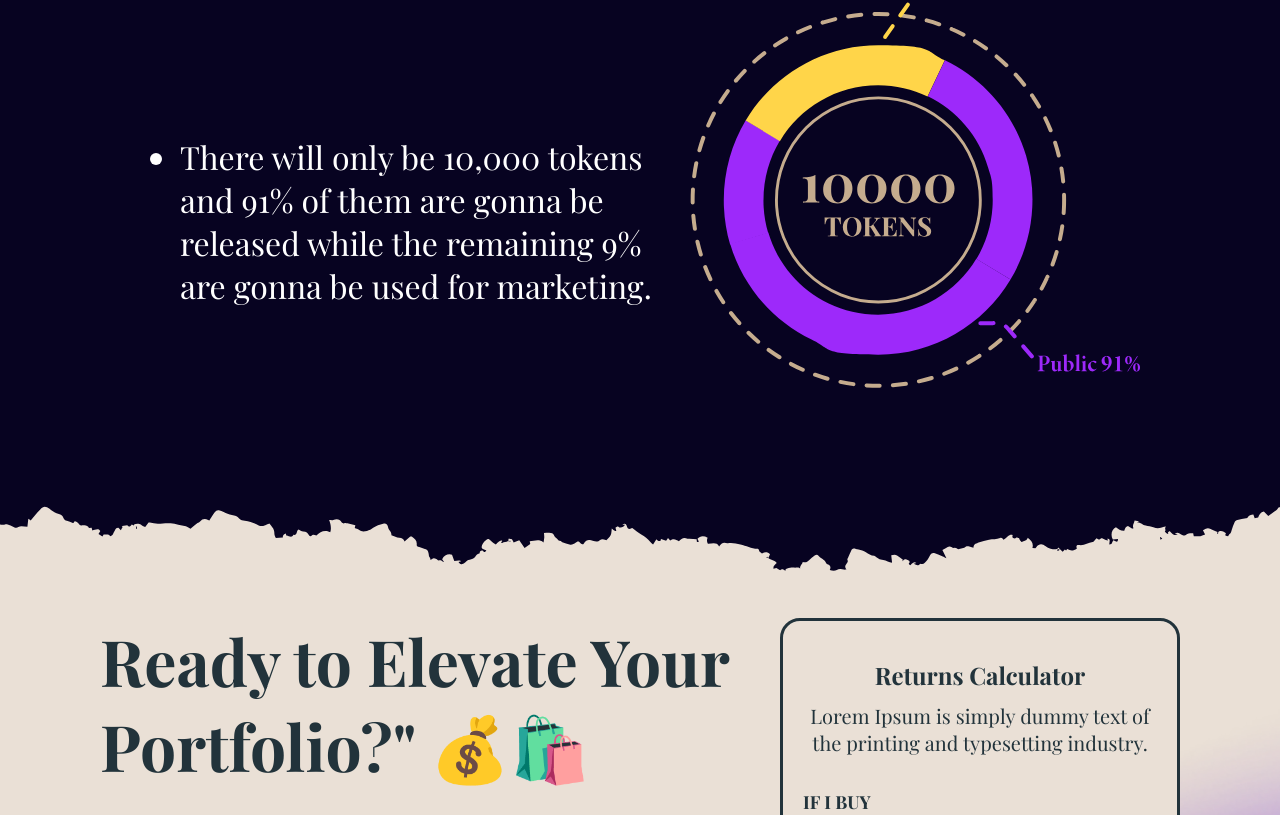
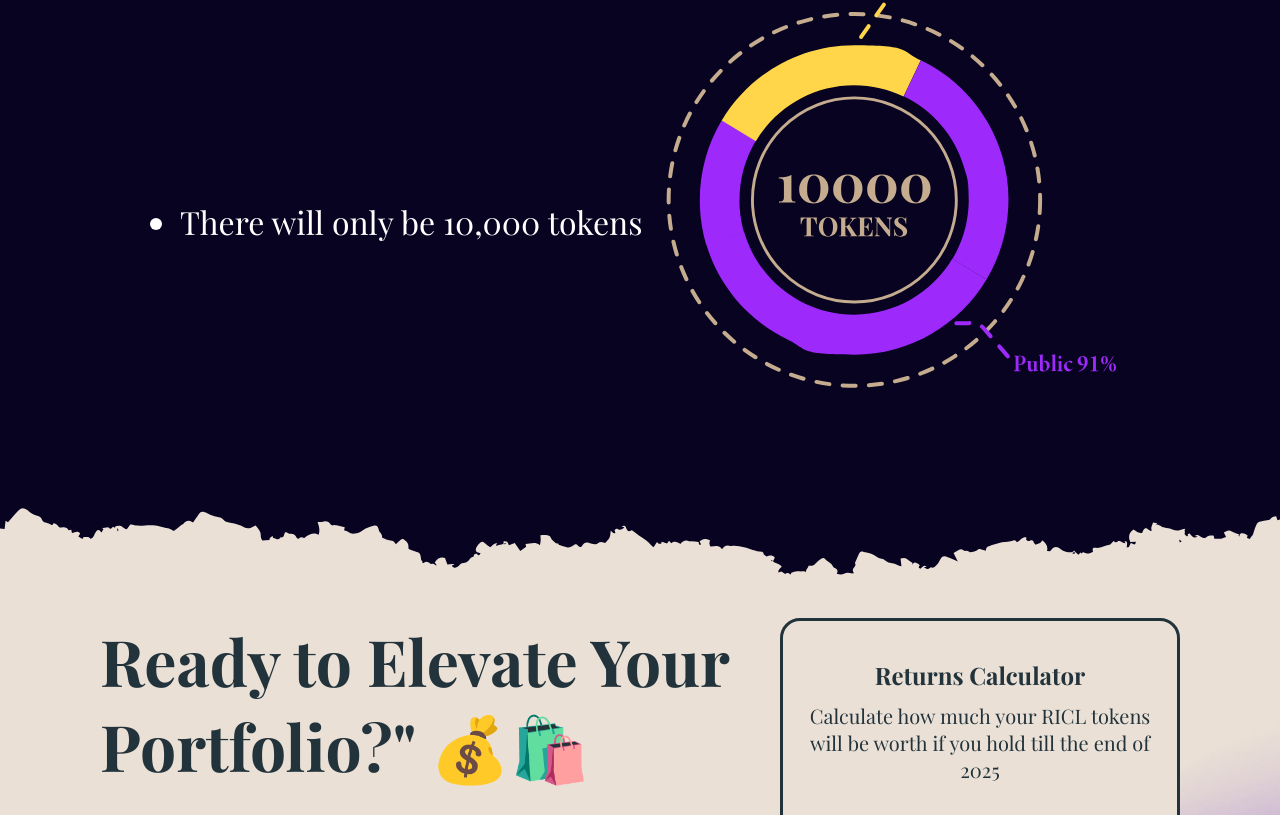
Before and after one commit to mrgx96/TRC, a React (Vite) app: page / in a window 1280 px wide. Shown: the part 1825-2640 px from the top of the page. Built offline with nearby package versions, Linux system fonts and the light colour scheme.

Commit message:
Update text

```diff
--- a/src/components/AboutUs.tsx
+++ b/src/components/AboutUs.tsx
@@ -11,8 +11,7 @@ export default function AboutUs() {
       <div className={style.description}>
         <ul>
           <li>
-            There will only be 10,000 tokens and 91% of them are gonna be released while the remaining 9% are gonna be
-            used for marketing.
+            There will only be 10,000 tokens
           </li>
         </ul>
         <img src={imagePie} className="center-block" alt="About Us" />
--- a/src/components/ReadyToElevate.tsx
+++ b/src/components/ReadyToElevate.tsx
@@ -16,7 +16,7 @@ export default function ReadyToElevate() {
         </div>
         <div className={style.returnsCalculator}>
           <h3>Returns Calculator</h3>
-          <p>Lorem Ipsum is simply dummy text of the printing and typesetting industry.</p>
+          <p>Calculate how much your RICL tokens will be worth if you hold till the end of 2025</p>
           <strong>IF i Buy</strong>
           <div className={style.amount}>50</div>
           <Progress percent={50} />
```
